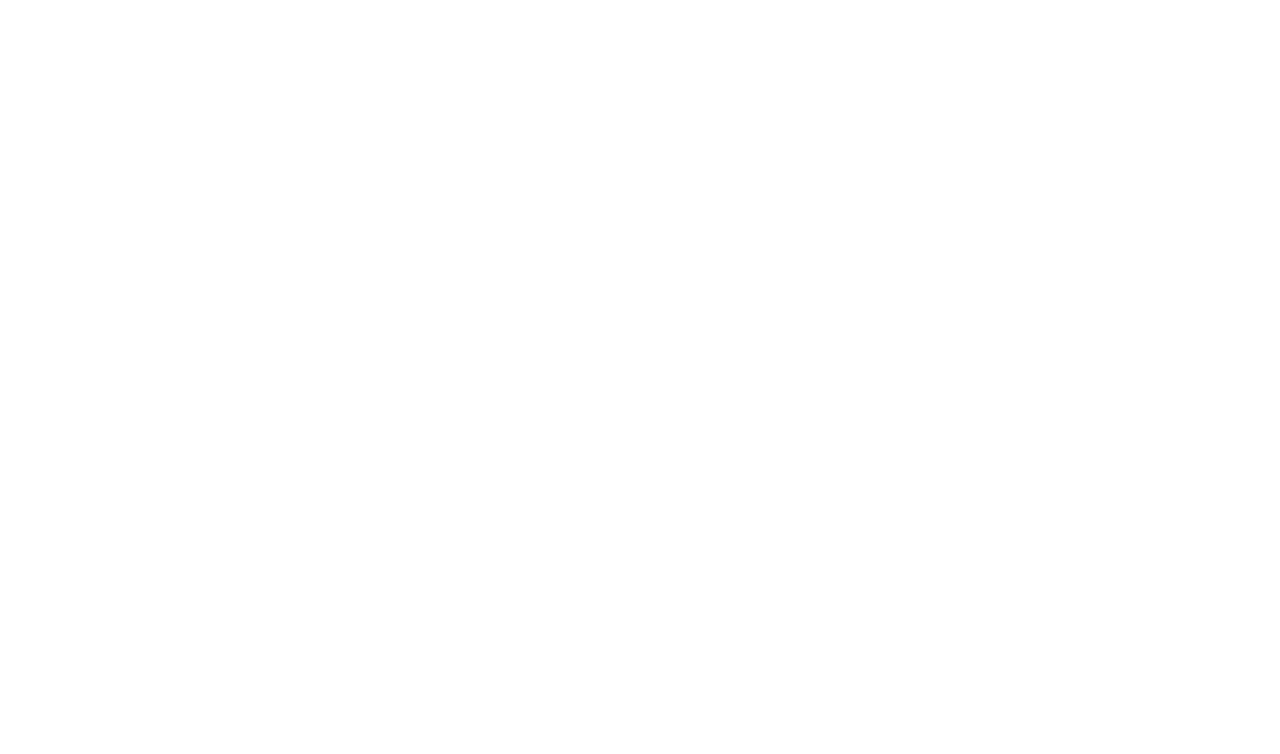
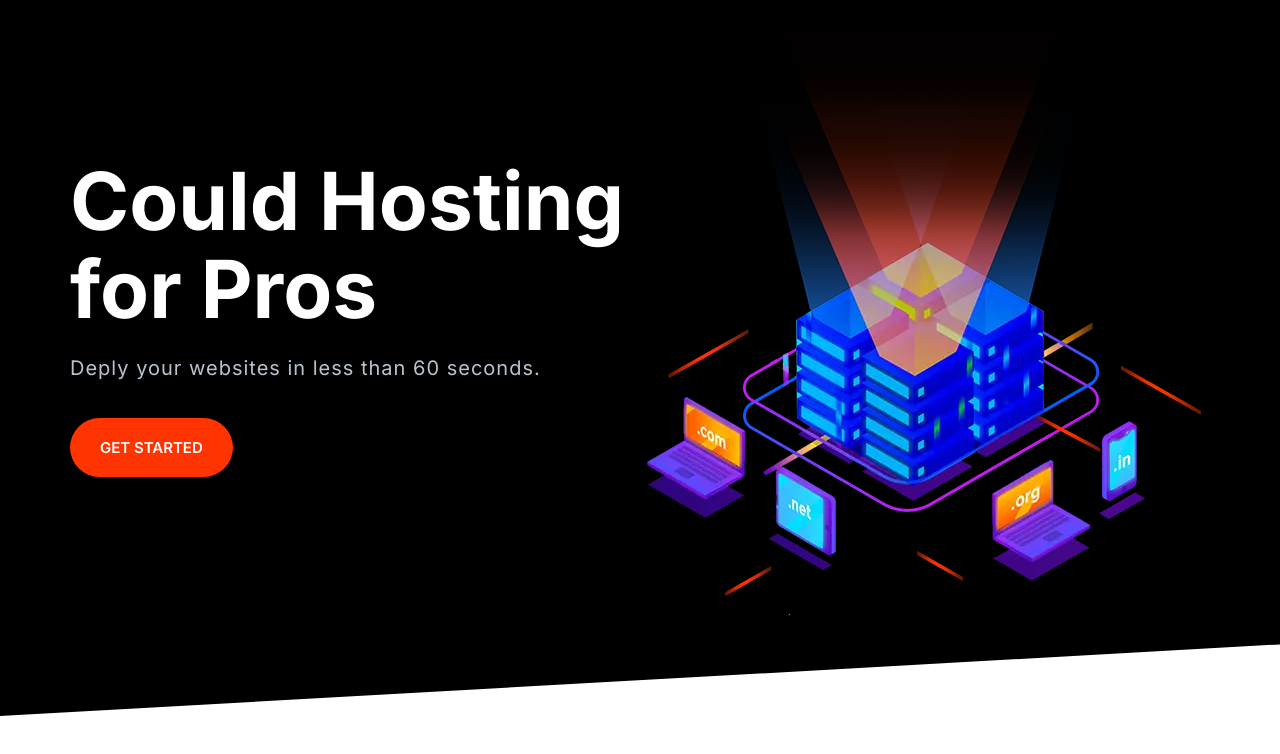
Before and after one commit to MillatMerza/moshifiy, a plain HTML site: page index.html in a window 1280 px wide. Drawn offline with Linux system fonts and the light colour scheme.

Commit message:
hero done.

```diff
--- a/css/styles.css
+++ b/css/styles.css
@@ -28,6 +28,7 @@ h2,
 h3 {
   color: var(--color-heading);
   margin-bottom: 1rem;
+  line-height: 1.1;
 }
 h1 {
   font-size: 7rem;
@@ -558,3 +559,22 @@ a {
     border: 0;
   }
 }
+/* Hero */
+.hero__tagline {
+  font-size: 2rem;
+  color: #b9c3cf;
+  letter-spacing: 1px;
+  margin: 2rem 0 5rem;
+}
+.hero__image {
+  width: 100%;
+}
+@media screen and (min-width: 768px) {
+  .hero {
+    padding-top: 0;
+  }
+  .hero__content {
+    text-align: left;
+    align-self: center;
+  }
+}
--- a/index.html
+++ b/index.html
@@ -16,7 +16,18 @@
     <title>Document</title>
   </head>
   <body>
-
+    <section class="block block--dark block--skewed-left hero">
+      <div class="container grid grid--1x2">
+        <header class="block__header hero__content">
+          <h1 class="block__heading">Could Hosting for Pros</h1>
+          <p class="hero__tagline">
+            Deply your websites in less than 60 seconds.
+          </p>
+          <a href="#" class="btn btn--accent btn--stretched">Get Started</a>
+        </header>
+        <img class="hero__image" src="/images/banner.001ba340.webp" alt="" />
+      </div>
+    </section>
     <script src="js/main.js"></script>
   </body>
 </html>
```
Also changed, not shown: images/banner.001ba340.webp (added).
